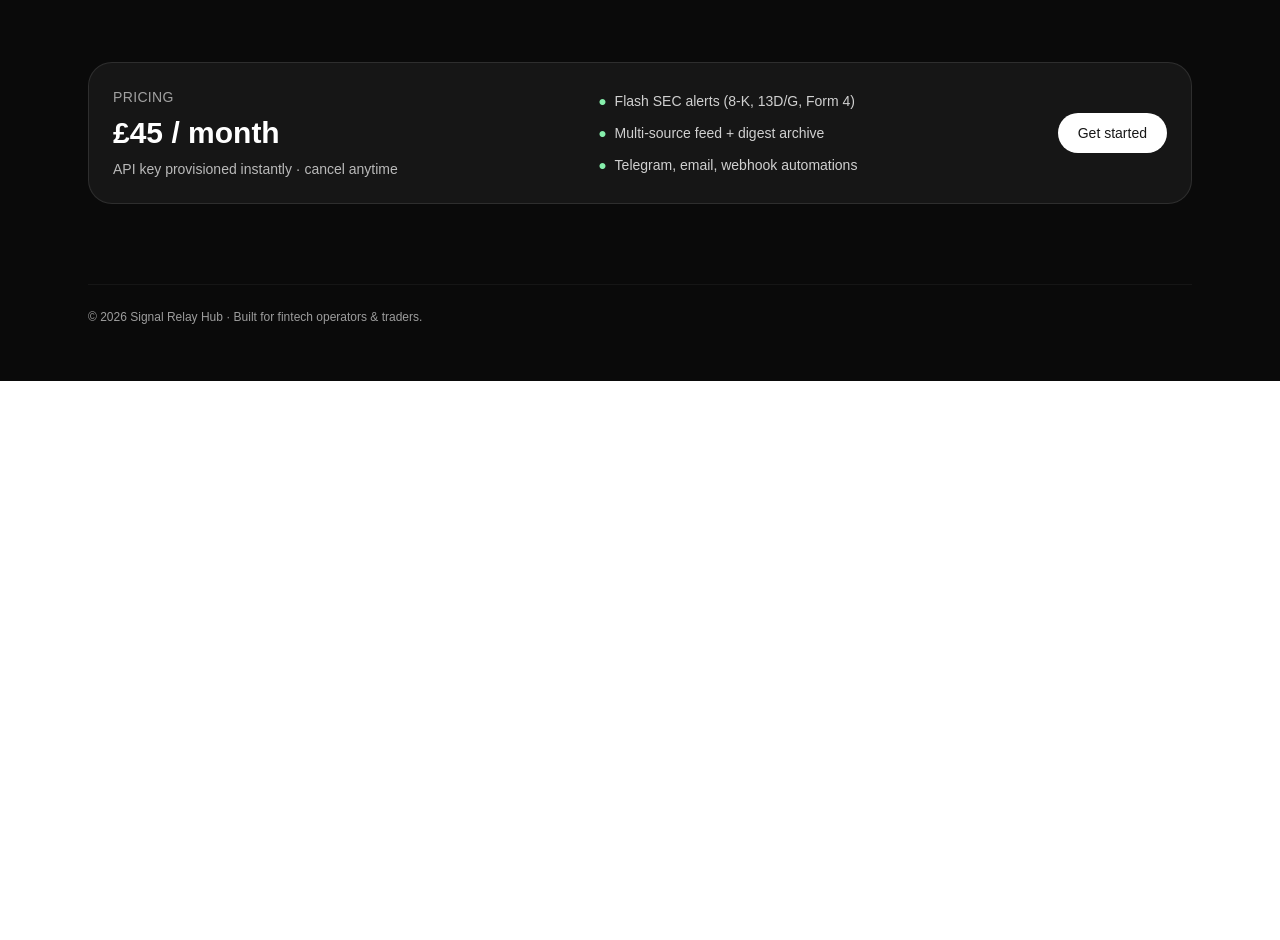
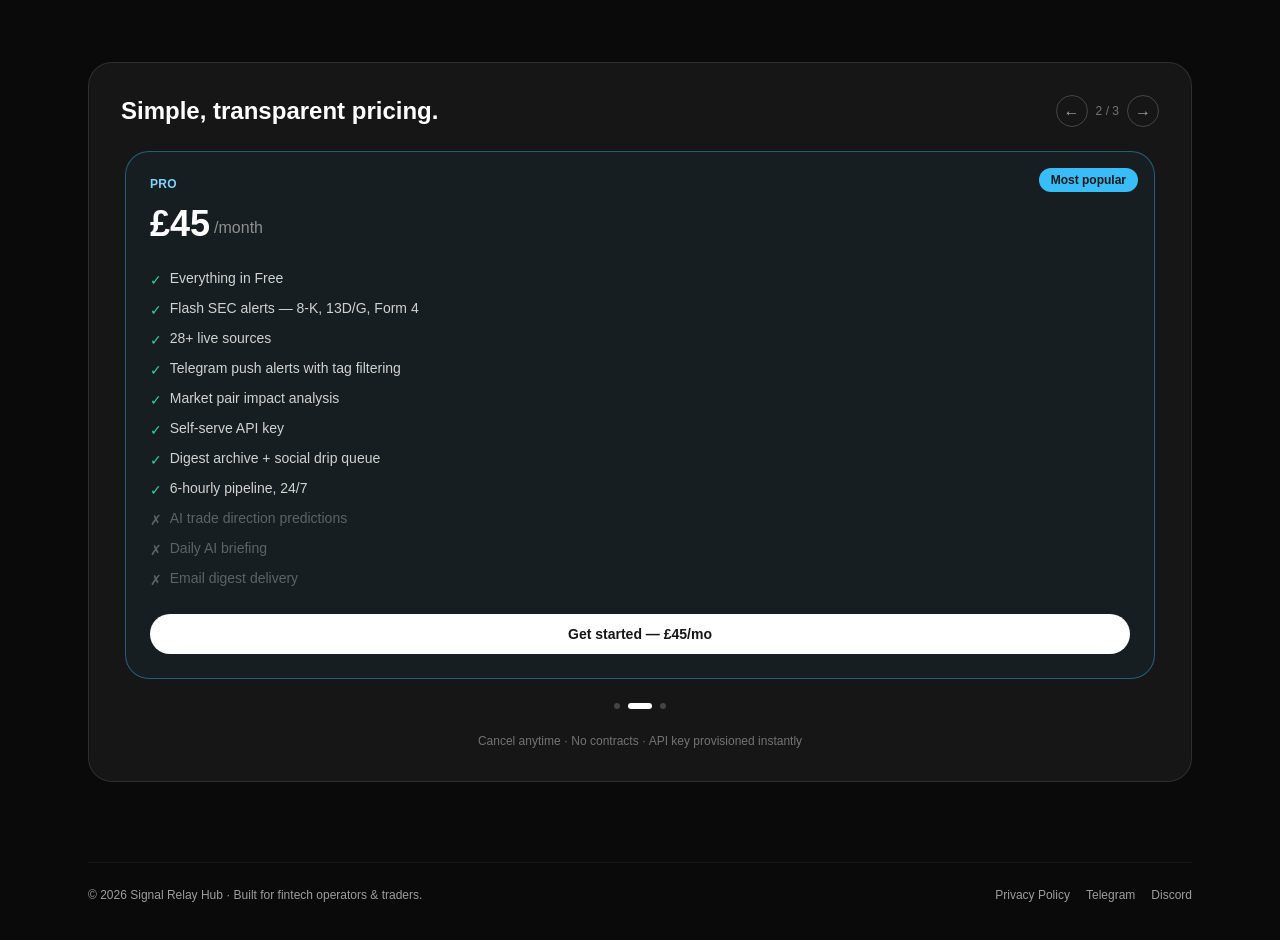
Before and after one commit to SignalRelayFinance/Signal-Relay-Hub, a Next.js app: page / in a window 1280 px wide. Shown: the part 1466-2406 px from the top of the page. Before the commit the page ends 1847 px from the top, so only its background shows below. Built offline with nearby package versions, Linux system fonts and the light colour scheme.

Commit message:
Update page.tsx

```diff
--- a/src/app/page.tsx
+++ b/src/app/page.tsx
@@ -1,5 +1,8 @@
 /* eslint-disable react/no-unescaped-entities */
+'use client';
+
 import Link from 'next/link';
+import { useState } from 'react';
 
 const highlights = [
   { label: 'Sources', value: '28+', caption: 'AI labs, fintechs, regulators, SEC filings' },
@@ -39,20 +42,179 @@ const personas = [
 
 const logos = ['Stripe', 'Anthropic', 'DeepMind', 'OpenAI', 'Revolut', 'Coinbase'];
 
+const tiers = [
+  {
+    name: 'Free',
+    price: '£0',
+    period: '',
+    color: 'border-white/20',
+    badge: '',
+    badgeColor: '',
+    labelColor: 'text-white/50',
+    features: [
+      'View live feed',
+      'Browse digest archive',
+      'Markets page with live prices',
+      'Economic calendar',
+    ],
+    locked: [
+      'Telegram push alerts',
+      'API access',
+      'Flash SEC filings',
+      'Market pair impact analysis',
+      'Trade direction predictions',
+    ],
+    cta: 'Sign in free',
+    ctaHref: '/login',
+    ctaStyle: 'border border-white/20 text-white hover:bg-white/10',
+  },
+  {
+    name: 'Pro',
+    price: '£45',
+    period: '/month',
+    color: 'border-sky-400/40 bg-sky-400/5',
+    badge: 'Most popular',
+    badgeColor: 'bg-sky-400 text-neutral-900',
+    labelColor: 'text-sky-300',
+    features: [
+      'Everything in Free',
+      'Flash SEC alerts — 8-K, 13D/G, Form 4',
+      '28+ live sources',
+      'Telegram push alerts with tag filtering',
+      'Market pair impact analysis',
+      'Self-serve API key',
+      'Digest archive + social drip queue',
+      '6-hourly pipeline, 24/7',
+    ],
+    locked: [
+      'AI trade direction predictions',
+      'Daily AI briefing',
+      'Email digest delivery',
+    ],
+    cta: 'Get started — £45/mo',
+    ctaHref: '/login',
+    ctaStyle: 'bg-white text-neutral-900 hover:bg-neutral-200',
+  },
+  {
+    name: 'Elite',
+    price: '£150',
+    period: '/month',
+    color: 'border-amber-400/40 bg-amber-400/5',
+    badge: 'Best for traders',
+    badgeColor: 'bg-amber-400 text-neutral-900',
+    labelColor: 'text-amber-300',
+    features: [
+      'Everything in Pro',
+      'AI trade direction predictions',
+      'Entry zones, targets, stop losses',
+      'Daily AI briefing — top 5 signals',
+      'Economic calendar Telegram alerts',
+      'Email digest delivery',
+      'Slack integration',
+      'Unlimited API calls',
+      'Priority signal scoring',
+    ],
+    locked: [],
+    cta: 'Get Elite — £150/mo',
+    ctaHref: '/login',
+    ctaStyle: 'bg-amber-400 text-neutral-900 hover:bg-amber-300',
+  },
+];
+
+function PricingSlider() {
+  const [active, setActive] = useState(1);
+
+  return (
+    <div className="space-y-6">
+      <div className="flex items-center justify-between">
+        <h2 className="text-2xl font-semibold">Simple, transparent pricing.</h2>
+        <div className="flex items-center gap-2">
+          <button
+            onClick={() => setActive((prev) => Math.max(0, prev - 1))}
+            disabled={active === 0}
+            className="h-8 w-8 rounded-full border border-white/20 text-white/60 hover:bg-white/10 disabled:opacity-30 transition-colors flex items-center justify-center"
+          >
+            ←
+          </button>
+          <span className="text-xs text-white/40">{active + 1} / {tiers.length}</span>
+          <button
+            onClick={() => setActive((prev) => Math.min(tiers.length - 1, prev + 1))}
+            disabled={active === tiers.length - 1}
+            className="h-8 w-8 rounded-full border border-white/20 text-white/60 hover:bg-white/10 disabled:opacity-30 transition-colors flex items-center justify-center"
+          >
+            →
+          </button>
+        </div>
+      </div>
+
+      <div className="relative overflow-hidden">
+        <div
+          className="flex transition-transform duration-300 ease-in-out"
+          style={{ transform: `translateX(-${active * 100}%)` }}
+        >
+          {tiers.map((tier) => (
+            <div key={tier.name} className="w-full shrink-0 px-1">
+              <div className={`rounded-3xl border p-6 ${tier.color} relative`}>
+                {tier.badge && (
+                  <span className={`absolute top-4 right-4 rounded-full px-3 py-1 text-xs font-semibold ${tier.badgeColor}`}>
+                    {tier.badge}
+                  </span>
+                )}
+                <div className={`text-xs uppercase tracking-wide font-semibold ${tier.labelColor}`}>{tier.name}</div>
+                <div className="mt-3 flex items-end gap-1">
+                  <span className="text-4xl font-bold text-white">{tier.price}</span>
+                  <span className="text-white/50 mb-1">{tier.period}</span>
+                </div>
+                <div className="mt-6 space-y-2">
+                  {tier.features.map((f) => (
+                    <div key={f} className="flex items-start gap-2 text-sm text-white/80">
+                      <span className="text-emerald-400 mt-0.5 shrink-0">✓</span>
+                      <span>{f}</span>
+                    </div>
+                  ))}
+                  {tier.locked.map((f) => (
+                    <div key={f} className="flex items-start gap-2 text-sm text-white/30">
+                      <span className="mt-0.5 shrink-0">✗</span>
+                      <span>{f}</span>
+                    </div>
+                  ))}
+                </div>
+                <Link
+                  href={tier.ctaHref}
+                  className={`mt-6 block w-full rounded-full py-2.5 text-center text-sm font-semibold transition-colors ${tier.ctaStyle}`}
+                >
+                  {tier.cta}
+                </Link>
+              </div>
+            </div>
+          ))}
+        </div>
+      </div>
+
+      <div className="flex justify-center gap-2">
+        {tiers.map((_, i) => (
+          <button
+            key={i}
+            onClick={() => setActive(i)}
+            className={`h-1.5 rounded-full transition-all ${active === i ? 'w-6 bg-white' : 'w-1.5 bg-white/20'}`}
+          />
+        ))}
+      </div>
+
+      <p className="text-center text-xs text-white/40">Cancel anytime · No contracts · API key provisioned instantly</p>
+    </div>
+  );
+}
+
 export default function LandingPage() {
   return (
     <div className="relative min-h-screen overflow-hidden bg-neutral-950 text-white">
       <div className="pointer-events-none absolute inset-0 bg-[radial-gradient(circle_at_top,_rgba(67,56,202,0.25),_transparent_55%)]" />
       <div className="relative mx-auto flex min-h-screen max-w-6xl flex-col px-6 py-10 sm:py-14">
+
         <header className="flex items-center justify-between">
           <div className="text-lg font-semibold">Signal Relay Hub</div>
           <nav className="flex items-center gap-4 text-sm text-neutral-300">
-            <Link className="hover:text-white" href="/feed">
-              Live feed
-            </Link>
-            <Link className="hover:text-white" href="/digests">
-              Digest archive
-            </Link>
             <Link className="rounded-full bg-white px-4 py-2 text-neutral-900 hover:bg-neutral-200" href="/login">
               Get started
             </Link>
@@ -60,6 +222,7 @@ export default function LandingPage() {
         </header>
 
         <main className="mt-14 flex flex-col gap-16 pb-20">
+
           <section className="grid gap-10 lg:grid-cols-2 lg:items-center">
             <div>
               <span className="inline-flex items-center rounded-full bg-white/10 px-3 py-1 text-xs uppercase tracking-wide text-neutral-200">
@@ -73,18 +236,20 @@ export default function LandingPage() {
                 or pricing change hits, we push it to Telegram, email, and your API stack within minutes.
               </p>
               <div className="mt-8 flex flex-wrap justify-center sm:justify-start gap-4">
-                <Link
-                  href="/login"
-                  className="rounded-full bg-white px-5 py-2.5 text-sm font-medium text-neutral-900 hover:bg-neutral-200"
-                >
+                <Link href="/login" className="rounded-full bg-white px-5 py-2.5 text-sm font-medium text-neutral-900 hover:bg-neutral-200">
                   Start free trial — £45/mo
                 </Link>
-                <Link
-                  href="/feed"
-                  className="rounded-full border border-white/40 px-5 py-2.5 text-sm font-medium text-white/80 hover:bg-white/10"
-                >
+                <Link href="/feed" className="rounded-full border border-white/40 px-5 py-2.5 text-sm font-medium text-white/80 hover:bg-white/10">
                   View live feed
                 </Link>
+              </div>
+              <div className="mt-6 flex gap-4">
+                <a href="https://t.me/signalrelayhub" target="_blank" rel="noreferrer" className="text-xs text-white/40 hover:text-white/70 transition-colors">
+                  📲 Join Telegram
+                </a>
+                <a href="https://discord.gg/4X9NGZuK" target="_blank" rel="noreferrer" className="text-xs text-white/40 hover:text-white/70 transition-colors">
+                  💬 Join Discord
+                </a>
               </div>
             </div>
             <div className="rounded-3xl border border-white/10 bg-gradient-to-br from-neutral-900/70 to-neutral-800/40 p-6 shadow-xl">
@@ -115,9 +280,7 @@ export default function LandingPage() {
             <div className="text-xs uppercase tracking-[0.2em] text-white/50">Trusted by operators + traders at</div>
             <div className="mt-4 flex flex-wrap gap-6 text-sm text-white/70">
               {logos.map((logo) => (
-                <span key={logo} className="font-medium tracking-tight">
-                  {logo}
-                </span>
+                <span key={logo} className="font-medium tracking-tight">{logo}</span>
               ))}
             </div>
           </section>
@@ -156,41 +319,28 @@ export default function LandingPage() {
               </div>
               <div className="mt-6 rounded-xl border border-dashed border-white/30 p-4 text-sm text-white/70">
                 <div className="font-medium text-white">Push delivery</div>
-                Telegram, email, and webhook sequences ship with pre-built playbooks for ops, risk,
-                and research teams.
+                Telegram, email, and webhook sequences ship with pre-built playbooks for ops, risk, and research teams.
               </div>
             </div>
           </section>
 
-          <section className="rounded-3xl border border-white/10 bg-white/5 p-6 sm:flex sm:items-center sm:justify-between">
-            <div>
-              <div className="text-sm uppercase tracking-wide text-white/60">Pricing</div>
-              <div className="mt-2 text-3xl font-semibold">£45 / month</div>
-              <p className="mt-2 text-sm text-white/70">API key provisioned instantly · cancel anytime</p>
-            </div>
-            <div className="mt-6 flex flex-col gap-3 text-sm text-white/80 sm:mt-0">
-              <div className="flex items-center gap-2">
-                <span className="text-green-300">●</span> Flash SEC alerts (8-K, 13D/G, Form 4)
-              </div>
-              <div className="flex items-center gap-2">
-                <span className="text-green-300">●</span> Multi-source feed + digest archive
-              </div>
-              <div className="flex items-center gap-2">
-                <span className="text-green-300">●</span> Telegram, email, webhook automations
-              </div>
-            </div>
-            <Link
-              href="/login"
-              className="mt-6 block text-center rounded-full bg-white px-5 py-2.5 text-sm font-medium text-neutral-900 hover:bg-neutral-200 sm:mt-0 sm:inline-block"
-            >
-              Get started
-            </Link>
+          <section className="rounded-3xl border border-white/10 bg-white/5 p-6 sm:p-8">
+            <PricingSlider />
           </section>
+
         </main>
 
         <footer className="mt-auto border-t border-white/5 pt-6 text-xs text-white/60">
-          © {new Date().getFullYear()} Signal Relay Hub · Built for fintech operators & traders.
+          <div className="flex flex-wrap items-center justify-between gap-4">
+            <span>© {new Date().getFullYear()} Signal Relay Hub · Built for fintech operators & traders.</span>
+            <div className="flex gap-4">
+              <Link href="/privacy" className="hover:text-white/80 transition-colors">Privacy Policy</Link>
+              <a href="https://t.me/signalrelayhub" target="_blank" rel="noreferrer" className="hover:text-white/80 transition-colors">Telegram</a>
+              <a href="https://discord.gg/4X9NGZuK" target="_blank" rel="noreferrer" className="hover:text-white/80 transition-colors">Discord</a>
+            </div>
+          </div>
         </footer>
+
       </div>
     </div>
   );
```
